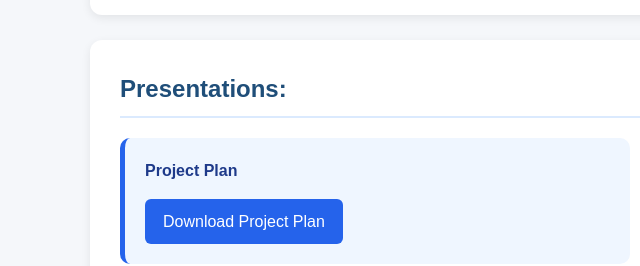
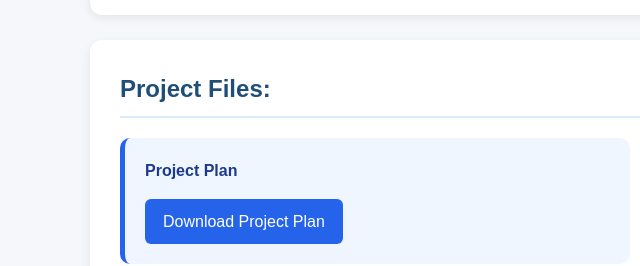
Before and after one commit to AustinWG47/Insight_Works, a plain HTML site: page project-files.html in a window 1280 px wide. Shown: the part 405-671 px from the top of the page, 0-640 px from the left. Drawn offline with Linux system fonts and the light colour scheme.

Commit message:
Rename section header from 'Presentations' to 'Project Files'

```diff
--- a/project-files.html
+++ b/project-files.html
@@ -31,7 +31,7 @@
     </section>
 
     <section>
-        <h2>Presentations:</h2>
+        <h2>Project Files:</h2>
 
         <div class="info-grid">
             <div class="info-card">
```
